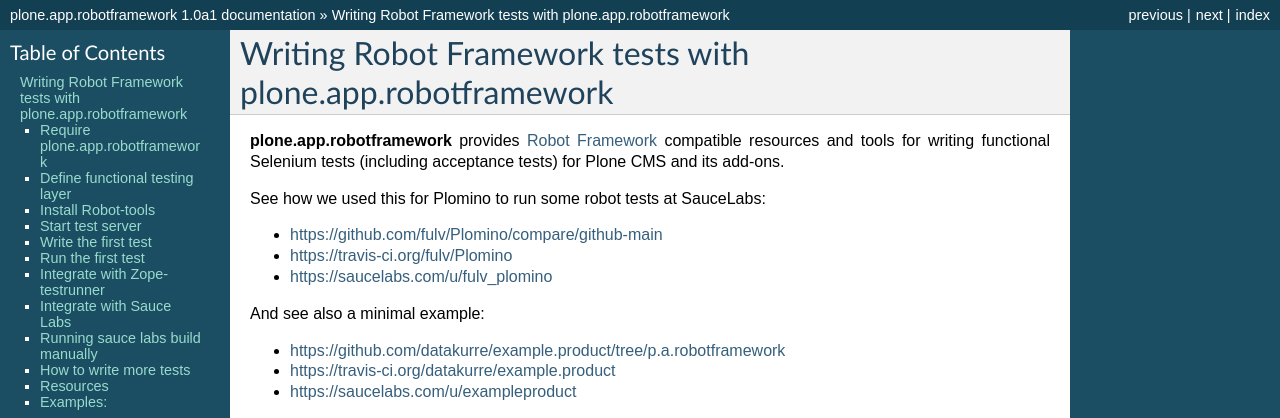
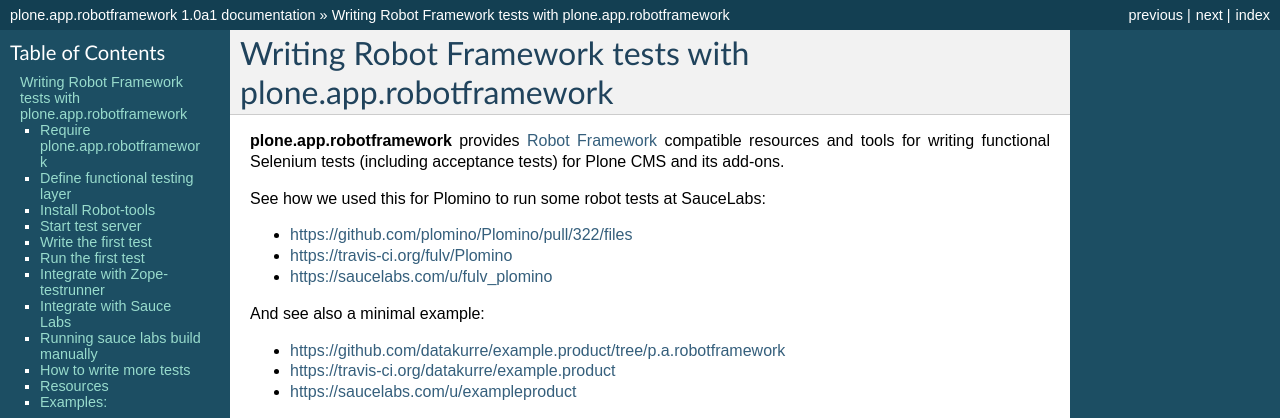
Before and after one commit to plone/plone.app.robotframework, a Sphinx documentation site: the page built from docs/source/happy.rst, in a window 1280 px wide and 900 px high. Shown: the top 418 px of the window. Built offline with Sphinx 7.4.7, drawn with Linux system fonts in a browser that asks for light colours; some of the changed lines change nothing that is shown.

Commit message:
Fix link to 'adding robot test to Plomino'-case

```diff
--- a/docs/source/happy.rst
+++ b/docs/source/happy.rst
@@ -8,7 +8,7 @@
 
 See how we used this for Plomino to run some robot tests at SauceLabs:
 
-- https://github.com/fulv/Plomino/compare/github-main
+- https://github.com/plomino/Plomino/pull/322/files
 - https://travis-ci.org/fulv/Plomino
 - https://saucelabs.com/u/fulv_plomino
 
```
